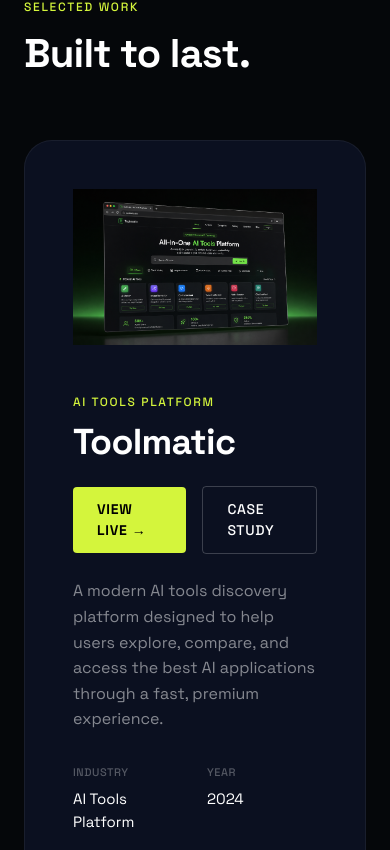
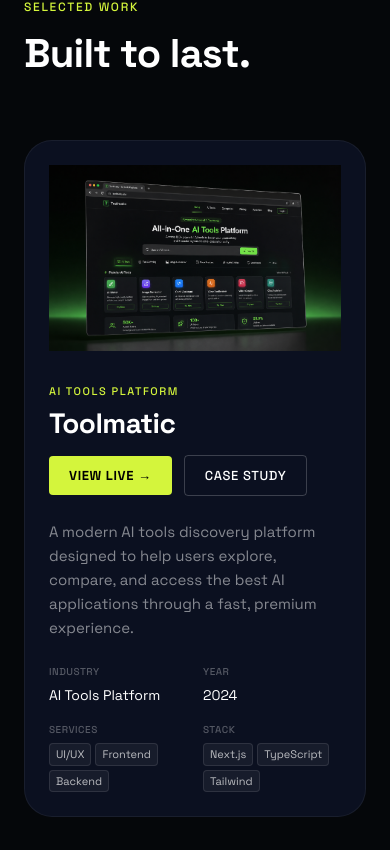
Before and after one commit to ZubairCodes78/Zyvone, a Next.js app: page / in a window 390 px wide. Shown: the part 974-1824 px from the top of the page. Built offline with nearby package versions, Linux system fonts and the light colour scheme.

Commit message:
Initial commit

```diff
--- a/src/app/page.tsx
+++ b/src/app/page.tsx
@@ -66,56 +66,56 @@
 
           <div className="space-y-[120px]">
             {/* Toolmatic */}
-            <div ref={useReveal(100)} className="rounded-[28px] overflow-hidden bg-[#0B1020] border border-white/6 p-12 hover:-translate-y-6 hover:shadow-2xl hover:shadow-black/50 hover:border-lime/20 transition-all duration-300">
-              <div className="flex flex-col gap-12">
+            <div ref={useReveal(100)} className="rounded-[28px] overflow-hidden bg-[#0B1020] border border-white/6 p-6 md:p-12 hover:-translate-y-6 hover:shadow-2xl hover:shadow-black/50 hover:border-lime/20 transition-all duration-300">
+              <div className="flex flex-col gap-8 md:gap-12">
                 <div className="w-full">
                   <ProjectImage src="/images/toolmatic.png" alt="Toolmatic" priority />
                 </div>
                 <div className="w-full flex flex-col justify-center">
-                  <div className="flex flex-col md:flex-row md:items-start md:justify-between gap-6 mb-6">
+                  <div className="flex flex-col md:flex-row md:items-start md:justify-between gap-4 md:gap-6 mb-6">
                     <div>
-                      <p className="font-sans text-[12px] font-medium text-lime uppercase tracking-[0.14em] mb-3">AI Tools Platform</p>
-                      <h3 className="font-sans font-bold text-[36px] md:text-[48px] text-white tracking-[-0.02em] leading-[1.1]">
+                      <p className="font-sans text-[11px] md:text-[12px] font-medium text-lime uppercase tracking-[0.14em] mb-2 md:mb-3">AI Tools Platform</p>
+                      <h3 className="font-sans font-bold text-[28px] md:text-[36px] lg:text-[48px] text-white tracking-[-0.02em] leading-[1.1]">
                         Toolmatic
                       </h3>
                     </div>
-                    <div className="flex items-center gap-4">
-                      <a href="https://toolmatic.site" target="_blank" rel="noopener noreferrer" className="px-6 py-3 bg-lime text-black font-sans font-bold text-[14px] uppercase tracking-wider rounded hover:bg-lime/90 transition-colors hover:translate-x-1">
+                    <div className="flex items-center gap-3 md:gap-4">
+                      <a href="https://toolmatic.site" target="_blank" rel="noopener noreferrer" className="px-5 py-2.5 md:px-6 md:py-3 bg-lime text-black font-sans font-bold text-[13px] md:text-[14px] uppercase tracking-wider rounded hover:bg-lime/90 transition-colors hover:translate-x-1">
                         View Live →
                       </a>
-                      <Link href="/work/toolmatic" className="px-6 py-3 border border-white/20 text-white font-sans font-medium text-[14px] uppercase tracking-wider rounded hover:border-lime/50 hover:text-lime transition-colors hover:translate-x-1">
+                      <Link href="/work/toolmatic" className="px-5 py-2.5 md:px-6 md:py-3 border border-white/20 text-white font-sans font-medium text-[13px] md:text-[14px] uppercase tracking-wider rounded hover:border-lime/50 hover:text-lime transition-colors hover:translate-x-1">
                         Case Study
                       </Link>
                     </div>
                   </div>
 
-                  <p className="font-sans text-[16px] text-white/50 leading-[1.6] mb-8">
+                  <p className="font-sans text-[15px] md:text-[16px] text-white/50 leading-[1.6] mb-6 md:mb-8">
                     A modern AI tools discovery platform designed to help users explore, compare, and access the best AI applications through a fast, premium experience.
                   </p>
 
-                  <div className="grid grid-cols-2 md:grid-cols-4 gap-6">
+                  <div className="grid grid-cols-2 md:grid-cols-4 gap-4 md:gap-6">
                     <div>
-                      <p className="font-sans text-[11px] font-medium text-white/30 uppercase tracking-wider mb-2">Industry</p>
-                      <p className="font-sans text-[15px] text-white">AI Tools Platform</p>
+                      <p className="font-sans text-[10px] md:text-[11px] font-medium text-white/30 uppercase tracking-wider mb-1.5 md:mb-2">Industry</p>
+                      <p className="font-sans text-[14px] md:text-[15px] text-white">AI Tools Platform</p>
                     </div>
                     <div>
-                      <p className="font-sans text-[11px] font-medium text-white/30 uppercase tracking-wider mb-2">Year</p>
-                      <p className="font-sans text-[15px] text-white">2024</p>
+                      <p className="font-sans text-[10px] md:text-[11px] font-medium text-white/30 uppercase tracking-wider mb-1.5 md:mb-2">Year</p>
+                      <p className="font-sans text-[14px] md:text-[15px] text-white">2024</p>
                     </div>
                     <div>
-                      <p className="font-sans text-[11px] font-medium text-white/30 uppercase tracking-wider mb-2">Services</p>
-                      <div className="flex flex-wrap gap-1.5">
-                        <span className="px-2 py-1 rounded bg-white/5 border border-white/10 text-[12px] text-white/70">UI/UX</span>
-                        <span className="px-2 py-1 rounded bg-white/5 border border-white/10 text-[12px] text-white/70">Frontend</span>
-                        <span className="px-2 py-1 rounded bg-white/5 border border-white/10 text-[12px] text-white/70">Backend</span>
+                      <p className="font-sans text-[10px] md:text-[11px] font-medium text-white/30 uppercase tracking-wider mb-1.5 md:mb-2">Services</p>
+                      <div className="flex flex-wrap gap-1 md:gap-1.5">
+                        <span className="px-1.5 py-0.5 md:px-2 md:py-1 rounded bg-white/5 border border-white/10 text-[11px] md:text-[12px] text-white/70">UI/UX</span>
+                        <span className="px-1.5 py-0.5 md:px-2 md:py-1 rounded bg-white/5 border border-white/10 text-[11px] md:text-[12px] text-white/70">Frontend</span>
+                        <span className="px-1.5 py-0.5 md:px-2 md:py-1 rounded bg-white/5 border border-white/10 text-[11px] md:text-[12px] text-white/70">Backend</span>
                       </div>
                     </div>
                     <div>
-                      <p className="font-sans text-[11px] font-medium text-white/30 uppercase tracking-wider mb-2">Stack</p>
-                      <div className="flex flex-wrap gap-1.5">
-                        <span className="px-2 py-1 rounded bg-white/5 border border-white/10 text-[12px] text-white/70">Next.js</span>
-                        <span className="px-2 py-1 rounded bg-white/5 border border-white/10 text-[12px] text-white/70">TypeScript</span>
-                        <span className="px-2 py-1 rounded bg-white/5 border border-white/10 text-[12px] text-white/70">Tailwind</span>
+                      <p className="font-sans text-[10px] md:text-[11px] font-medium text-white/30 uppercase tracking-wider mb-1.5 md:mb-2">Stack</p>
+                      <div className="flex flex-wrap gap-1 md:gap-1.5">
+                        <span className="px-1.5 py-0.5 md:px-2 md:py-1 rounded bg-white/5 border border-white/10 text-[11px] md:text-[12px] text-white/70">Next.js</span>
+                        <span className="px-1.5 py-0.5 md:px-2 md:py-1 rounded bg-white/5 border border-white/10 text-[11px] md:text-[12px] text-white/70">TypeScript</span>
+                        <span className="px-1.5 py-0.5 md:px-2 md:py-1 rounded bg-white/5 border border-white/10 text-[11px] md:text-[12px] text-white/70">Tailwind</span>
                       </div>
                     </div>
                   </div>
@@ -124,56 +124,56 @@
             </div>
 
             {/* PDFMaster */}
-            <div ref={useReveal(200)} className="rounded-[28px] overflow-hidden bg-[#0B1020] border border-white/6 p-12 hover:-translate-y-6 hover:shadow-2xl hover:shadow-black/50 hover:border-lime/20 transition-all duration-300">
-              <div className="flex flex-col gap-12">
+            <div ref={useReveal(200)} className="rounded-[28px] overflow-hidden bg-[#0B1020] border border-white/6 p-6 md:p-12 hover:-translate-y-6 hover:shadow-2xl hover:shadow-black/50 hover:border-lime/20 transition-all duration-300">
+              <div className="flex flex-col gap-8 md:gap-12">
                 <div className="w-full">
                   <ProjectImage src="/images/pdfmaster.png" alt="PDFMaster" />
                 </div>
                 <div className="w-full flex flex-col justify-center">
-                  <div className="flex flex-col md:flex-row md:items-start md:justify-between gap-6 mb-6">
+                  <div className="flex flex-col md:flex-row md:items-start md:justify-between gap-4 md:gap-6 mb-6">
                     <div>
-                      <p className="font-sans text-[12px] font-medium text-lime uppercase tracking-[0.14em] mb-3">PDF & Document Suite</p>
-                      <h3 className="font-sans font-bold text-[36px] md:text-[48px] text-white tracking-[-0.02em] leading-[1.1]">
+                      <p className="font-sans text-[11px] md:text-[12px] font-medium text-lime uppercase tracking-[0.14em] mb-2 md:mb-3">PDF & Document Suite</p>
+                      <h3 className="font-sans font-bold text-[28px] md:text-[36px] lg:text-[48px] text-white tracking-[-0.02em] leading-[1.1]">
                         PDFMaster
                       </h3>
                     </div>
-                    <div className="flex items-center gap-4">
-                      <a href="https://pdfmaster.site" target="_blank" rel="noopener noreferrer" className="px-6 py-3 bg-lime text-black font-sans font-bold text-[14px] uppercase tracking-wider rounded hover:bg-lime/90 transition-colors hover:translate-x-1">
+                    <div className="flex items-center gap-3 md:gap-4">
+                      <a href="https://pdfmaster.site" target="_blank" rel="noopener noreferrer" className="px-5 py-2.5 md:px-6 md:py-3 bg-lime text-black font-sans font-bold text-[13px] md:text-[14px] uppercase tracking-wider rounded hover:bg-lime/90 transition-colors hover:translate-x-1">
                         View Live →
                       </a>
-                      <Link href="/work/pdfmaster" className="px-6 py-3 border border-white/20 text-white font-sans font-medium text-[14px] uppercase tracking-wider rounded hover:border-lime/50 hover:text-lime transition-colors hover:translate-x-1">
+                      <Link href="/work/pdfmaster" className="px-5 py-2.5 md:px-6 md:py-3 border border-white/20 text-white font-sans font-medium text-[13px] md:text-[14px] uppercase tracking-wider rounded hover:border-lime/50 hover:text-lime transition-colors hover:translate-x-1">
                         Case Study
                       </Link>
                     </div>
                   </div>
 
-                  <p className="font-sans text-[16px] text-white/50 leading-[1.6] mb-8">
+                  <p className="font-sans text-[15px] md:text-[16px] text-white/50 leading-[1.6] mb-6 md:mb-8">
                     A complete PDF toolkit featuring merge, split, compress, convert, and editing tools with a modern SaaS experience.
                   </p>
 
-                  <div className="grid grid-cols-2 md:grid-cols-4 gap-6">
+                  <div className="grid grid-cols-2 md:grid-cols-4 gap-4 md:gap-6">
                     <div>
-                      <p className="font-sans text-[11px] font-medium text-white/30 uppercase tracking-wider mb-2">Industry</p>
-                      <p className="font-sans text-[15px] text-white">PDF & Document Tools</p>
+                      <p className="font-sans text-[10px] md:text-[11px] font-medium text-white/30 uppercase tracking-wider mb-1.5 md:mb-2">Industry</p>
+                      <p className="font-sans text-[14px] md:text-[15px] text-white">PDF & Document Tools</p>
                     </div>
                     <div>
-                      <p className="font-sans text-[11px] font-medium text-white/30 uppercase tracking-wider mb-2">Year</p>
-                      <p className="font-sans text-[15px] text-white">2024</p>
+                      <p className="font-sans text-[10px] md:text-[11px] font-medium text-white/30 uppercase tracking-wider mb-1.5 md:mb-2">Year</p>
+                      <p className="font-sans text-[14px] md:text-[15px] text-white">2024</p>
                     </div>
                     <div>
-                      <p className="font-sans text-[11px] font-medium text-white/30 uppercase tracking-wider mb-2">Services</p>
-                      <div className="flex flex-wrap gap-1.5">
-                        <span className="px-2 py-1 rounded bg-white/5 border border-white/10 text-[12px] text-white/70">UI/UX</span>
-                        <span className="px-2 py-1 rounded bg-white/5 border border-white/10 text-[12px] text-white/70">Frontend</span>
-                        <span className="px-2 py-1 rounded bg-white/5 border border-white/10 text-[12px] text-white/70">Backend</span>
+                      <p className="font-sans text-[10px] md:text-[11px] font-medium text-white/30 uppercase tracking-wider mb-1.5 md:mb-2">Services</p>
+                      <div className="flex flex-wrap gap-1 md:gap-1.5">
+                        <span className="px-1.5 py-0.5 md:px-2 md:py-1 rounded bg-white/5 border border-white/10 text-[11px] md:text-[12px] text-white/70">UI/UX</span>
+                        <span className="px-1.5 py-0.5 md:px-2 md:py-1 rounded bg-white/5 border border-white/10 text-[11px] md:text-[12px] text-white/70">Frontend</span>
+                        <span className="px-1.5 py-0.5 md:px-2 md:py-1 rounded bg-white/5 border border-white/10 text-[11px] md:text-[12px] text-white/70">Backend</span>
                       </div>
                     </div>
                     <div>
-                      <p className="font-sans text-[11px] font-medium text-white/30 uppercase tracking-wider mb-2">Stack</p>
-                      <div className="flex flex-wrap gap-1.5">
-                        <span className="px-2 py-1 rounded bg-white/5 border border-white/10 text-[12px] text-white/70">Next.js</span>
-                        <span className="px-2 py-1 rounded bg-white/5 border border-white/10 text-[12px] text-white/70">TypeScript</span>
-                        <span className="px-2 py-1 rounded bg-white/5 border border-white/10 text-[12px] text-white/70">Tailwind</span>
+                      <p className="font-sans text-[10px] md:text-[11px] font-medium text-white/30 uppercase tracking-wider mb-1.5 md:mb-2">Stack</p>
+                      <div className="flex flex-wrap gap-1 md:gap-1.5">
+                        <span className="px-1.5 py-0.5 md:px-2 md:py-1 rounded bg-white/5 border border-white/10 text-[11px] md:text-[12px] text-white/70">Next.js</span>
+                        <span className="px-1.5 py-0.5 md:px-2 md:py-1 rounded bg-white/5 border border-white/10 text-[11px] md:text-[12px] text-white/70">TypeScript</span>
+                        <span className="px-1.5 py-0.5 md:px-2 md:py-1 rounded bg-white/5 border border-white/10 text-[11px] md:text-[12px] text-white/70">Tailwind</span>
                       </div>
                     </div>
                   </div>
@@ -182,56 +182,56 @@
             </div>
 
             {/* Cantt Dental Care */}
-            <div ref={useReveal(300)} className="rounded-[28px] overflow-hidden bg-[#0B1020] border border-white/6 p-12 hover:-translate-y-6 hover:shadow-2xl hover:shadow-black/50 hover:border-lime/20 transition-all duration-300">
-              <div className="flex flex-col gap-12">
+            <div ref={useReveal(300)} className="rounded-[28px] overflow-hidden bg-[#0B1020] border border-white/6 p-6 md:p-12 hover:-translate-y-6 hover:shadow-2xl hover:shadow-black/50 hover:border-lime/20 transition-all duration-300">
+              <div className="flex flex-col gap-8 md:gap-12">
                 <div className="w-full">
                   <ProjectImage src="/images/cantt-dental-care.png" alt="Cantt Dental Care" />
                 </div>
                 <div className="w-full flex flex-col justify-center">
-                  <div className="flex flex-col md:flex-row md:items-start md:justify-between gap-6 mb-6">
+                  <div className="flex flex-col md:flex-row md:items-start md:justify-between gap-4 md:gap-6 mb-6">
                     <div>
-                      <p className="font-sans text-[12px] font-medium text-lime uppercase tracking-[0.14em] mb-3">Healthcare Website</p>
-                      <h3 className="font-sans font-bold text-[36px] md:text-[48px] text-white tracking-[-0.02em] leading-[1.1]">
+                      <p className="font-sans text-[11px] md:text-[12px] font-medium text-lime uppercase tracking-[0.14em] mb-2 md:mb-3">Healthcare Website</p>
+                      <h3 className="font-sans font-bold text-[28px] md:text-[36px] lg:text-[48px] text-white tracking-[-0.02em] leading-[1.1]">
                         Cantt Dental Care
                       </h3>
                     </div>
-                    <div className="flex items-center gap-4">
-                      <a href="https://canttdentalcare.com" target="_blank" rel="noopener noreferrer" className="px-6 py-3 bg-lime text-black font-sans font-bold text-[14px] uppercase tracking-wider rounded hover:bg-lime/90 transition-colors hover:translate-x-1">
+                    <div className="flex items-center gap-3 md:gap-4">
+                      <a href="https://canttdentalcare.com" target="_blank" rel="noopener noreferrer" className="px-5 py-2.5 md:px-6 md:py-3 bg-lime text-black font-sans font-bold text-[13px] md:text-[14px] uppercase tracking-wider rounded hover:bg-lime/90 transition-colors hover:translate-x-1">
                         View Live →
                       </a>
-                      <Link href="/work/cantt-dental-care" className="px-6 py-3 border border-white/20 text-white font-sans font-medium text-[14px] uppercase tracking-wider rounded hover:border-lime/50 hover:text-lime transition-colors hover:translate-x-1">
+                      <Link href="/work/cantt-dental-care" className="px-5 py-2.5 md:px-6 md:py-3 border border-white/20 text-white font-sans font-medium text-[13px] md:text-[14px] uppercase tracking-wider rounded hover:border-lime/50 hover:text-lime transition-colors hover:translate-x-1">
                         Case Study
                       </Link>
                     </div>
                   </div>
 
-                  <p className="font-sans text-[16px] text-white/50 leading-[1.6] mb-8">
+                  <p className="font-sans text-[15px] md:text-[16px] text-white/50 leading-[1.6] mb-6 md:mb-8">
                     A premium dental clinic website focused on appointment booking, patient trust, and local SEO with a clean healthcare experience.
                   </p>
 
-                  <div className="grid grid-cols-2 md:grid-cols-4 gap-6">
+                  <div className="grid grid-cols-2 md:grid-cols-4 gap-4 md:gap-6">
                     <div>
-                      <p className="font-sans text-[11px] font-medium text-white/30 uppercase tracking-wider mb-2">Industry</p>
-                      <p className="font-sans text-[15px] text-white">Healthcare</p>
+                      <p className="font-sans text-[10px] md:text-[11px] font-medium text-white/30 uppercase tracking-wider mb-1.5 md:mb-2">Industry</p>
+                      <p className="font-sans text-[14px] md:text-[15px] text-white">Healthcare</p>
                     </div>
                     <div>
-                      <p className="font-sans text-[11px] font-medium text-white/30 uppercase tracking-wider mb-2">Year</p>
-                      <p className="font-sans text-[15px] text-white">2024</p>
+                      <p className="font-sans text-[10px] md:text-[11px] font-medium text-white/30 uppercase tracking-wider mb-1.5 md:mb-2">Year</p>
+                      <p className="font-sans text-[14px] md:text-[15px] text-white">2024</p>
                     </div>
                     <div>
-                      <p className="font-sans text-[11px] font-medium text-white/30 uppercase tracking-wider mb-2">Services</p>
-                      <div className="flex flex-wrap gap-1.5">
-                        <span className="px-2 py-1 rounded bg-white/5 border border-white/10 text-[12px] text-white/70">UI/UX</span>
-                        <span className="px-2 py-1 rounded bg-white/5 border border-white/10 text-[12px] text-white/70">Frontend</span>
-                        <span className="px-2 py-1 rounded bg-white/5 border border-white/10 text-[12px] text-white/70">Local SEO</span>
+                      <p className="font-sans text-[10px] md:text-[11px] font-medium text-white/30 uppercase tracking-wider mb-1.5 md:mb-2">Services</p>
+                      <div className="flex flex-wrap gap-1 md:gap-1.5">
+                        <span className="px-1.5 py-0.5 md:px-2 md:py-1 rounded bg-white/5 border border-white/10 text-[11px] md:text-[12px] text-white/70">UI/UX</span>
+                        <span className="px-1.5 py-0.5 md:px-2 md:py-1 rounded bg-white/5 border border-white/10 text-[11px] md:text-[12px] text-white/70">Frontend</span>
+                        <span className="px-1.5 py-0.5 md:px-2 md:py-1 rounded bg-white/5 border border-white/10 text-[11px] md:text-[12px] text-white/70">Local SEO</span>
                       </div>
                     </div>
                     <div>
-                      <p className="font-sans text-[11px] font-medium text-white/30 uppercase tracking-wider mb-2">Stack</p>
-                      <div className="flex flex-wrap gap-1.5">
-                        <span className="px-2 py-1 rounded bg-white/5 border border-white/10 text-[12px] text-white/70">Next.js</span>
-                        <span className="px-2 py-1 rounded bg-white/5 border border-white/10 text-[12px] text-white/70">TypeScript</span>
-                        <span className="px-2 py-1 rounded bg-white/5 border border-white/10 text-[12px] text-white/70">Tailwind</span>
+                      <p className="font-sans text-[10px] md:text-[11px] font-medium text-white/30 uppercase tracking-wider mb-1.5 md:mb-2">Stack</p>
+                      <div className="flex flex-wrap gap-1 md:gap-1.5">
+                        <span className="px-1.5 py-0.5 md:px-2 md:py-1 rounded bg-white/5 border border-white/10 text-[11px] md:text-[12px] text-white/70">Next.js</span>
+                        <span className="px-1.5 py-0.5 md:px-2 md:py-1 rounded bg-white/5 border border-white/10 text-[11px] md:text-[12px] text-white/70">TypeScript</span>
+                        <span className="px-1.5 py-0.5 md:px-2 md:py-1 rounded bg-white/5 border border-white/10 text-[11px] md:text-[12px] text-white/70">Tailwind</span>
                       </div>
                     </div>
                   </div>
```
Also changed, not shown: src/app/work/page.tsx (+24 -24 lines).
